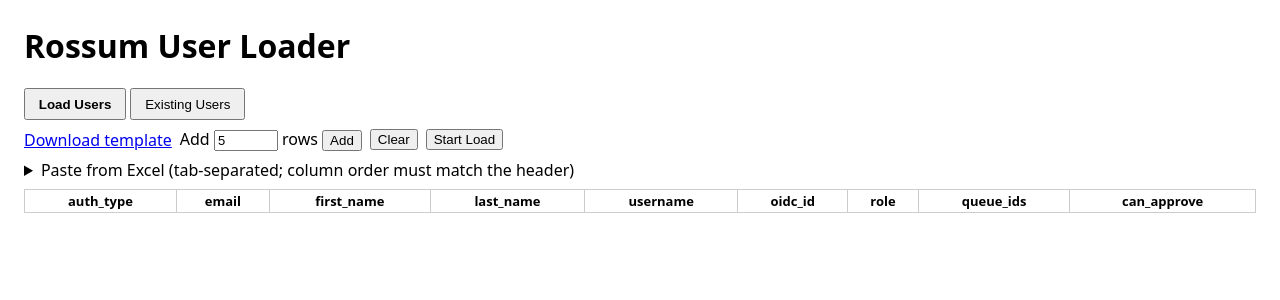
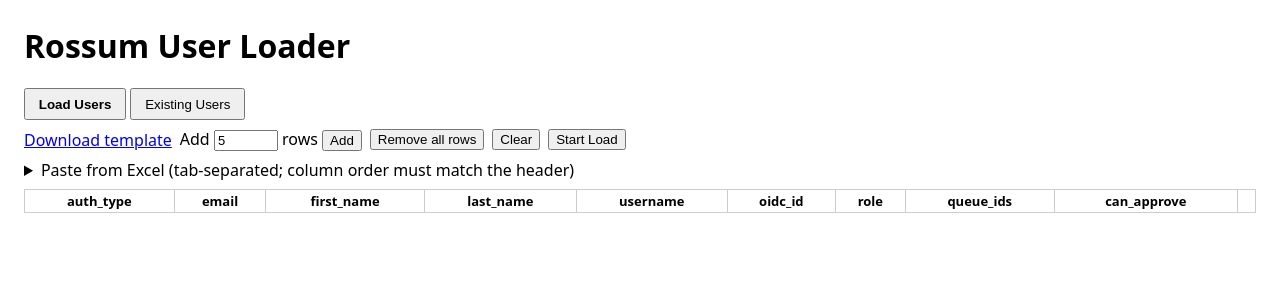
Before and after one commit to siarhei-leuchanka/rossum-user-loader, a Flask app: template src/rossum_user_loader/web/templates/index.html in a window 1280 px wide. Shown: the top 300 px of the page. Run offline with Flask 3, Linux system fonts and the light colour scheme; the template is opened without the code that fills it, so the values that code supplies are empty; the visitor is signed in with stand-in values (Sample User, id 1); parts of the project's set-up code (start-up, migrations or seed data) failed here and were passed over.

Commit message:
fix(web): start grid empty; add per-row delete and remove-all-rows controls

```diff
--- a/src/rossum_user_loader/web/templates/index.html
+++ b/src/rossum_user_loader/web/templates/index.html
@@ -31,6 +31,7 @@
       <label>Add <input id="nrows" type="number" value="5" min="1" style="width:4rem"> rows
         <button onclick="addRows(parseInt(document.getElementById('nrows').value)||1)">Add</button>
       </label>
+      <button onclick="removeAllRows()">Remove all rows</button>
       <button onclick="clearGrid()">Clear</button>
       <button onclick="startLoad()">Start Load</button>
     </div>
@@ -46,7 +47,7 @@
       <thead>
         <tr>
           <th>auth_type</th><th>email</th><th>first_name</th><th>last_name</th>
-          <th>username</th><th>oidc_id</th><th>role</th><th>queue_ids</th><th>can_approve</th>
+          <th>username</th><th>oidc_id</th><th>role</th><th>queue_ids</th><th>can_approve</th><th></th>
         </tr>
       </thead>
       <tbody id="grid"></tbody>
@@ -145,11 +146,18 @@
       tr.appendChild(td(roleSelect(vals.role || (ROLES[0] && ROLES[0].name) || '')));
       tr.appendChild(td(queueSelect(vals.queue_ids || '')));
       tr.appendChild(td(approveSelect(vals.can_approve || 'no')));
+      const del = document.createElement('button');
+      del.type = 'button';
+      del.textContent = '✕';
+      del.title = 'Remove this row';
+      del.onclick = () => tr.remove();
+      tr.appendChild(td(del));
       document.getElementById('grid').appendChild(tr);
     }
 
     function td(child) { const c = document.createElement('td'); c.appendChild(child); return c; }
     function addRows(n) { for (let i = 0; i < n; i++) addRow(); }
+    function removeAllRows() { document.getElementById('grid').innerHTML = ''; }
     function clearGrid() {
       document.getElementById('grid').innerHTML = '';
       document.getElementById('results').innerHTML = '';
@@ -229,8 +237,7 @@
       });
     }
 
-    // Start with a few empty rows.
-    addRows(5);
+    // Start empty — rows are added only when the user presses "Add".
   </script>
 </body>
 </html>
```
